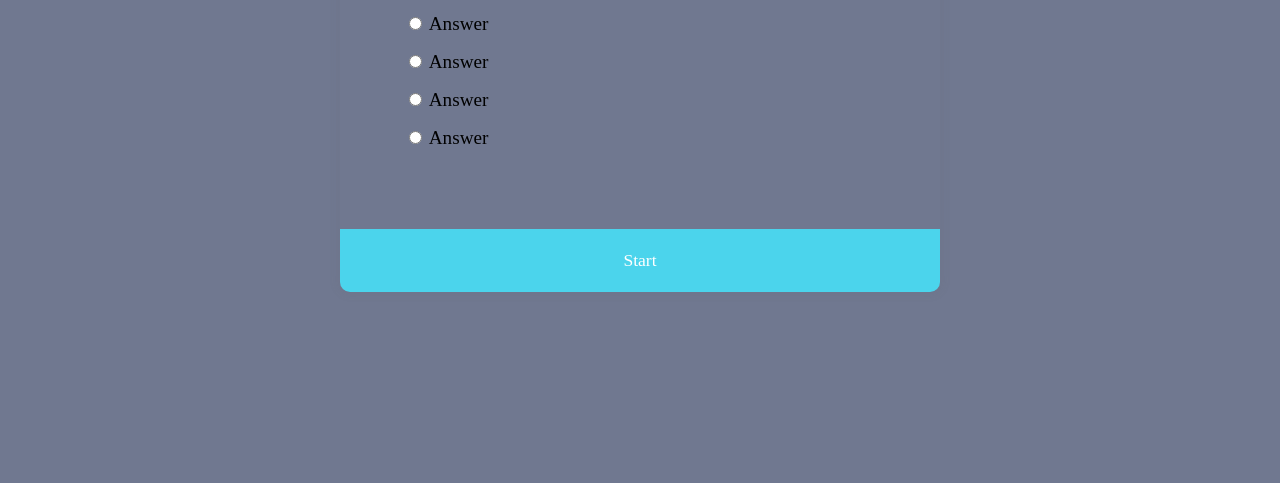
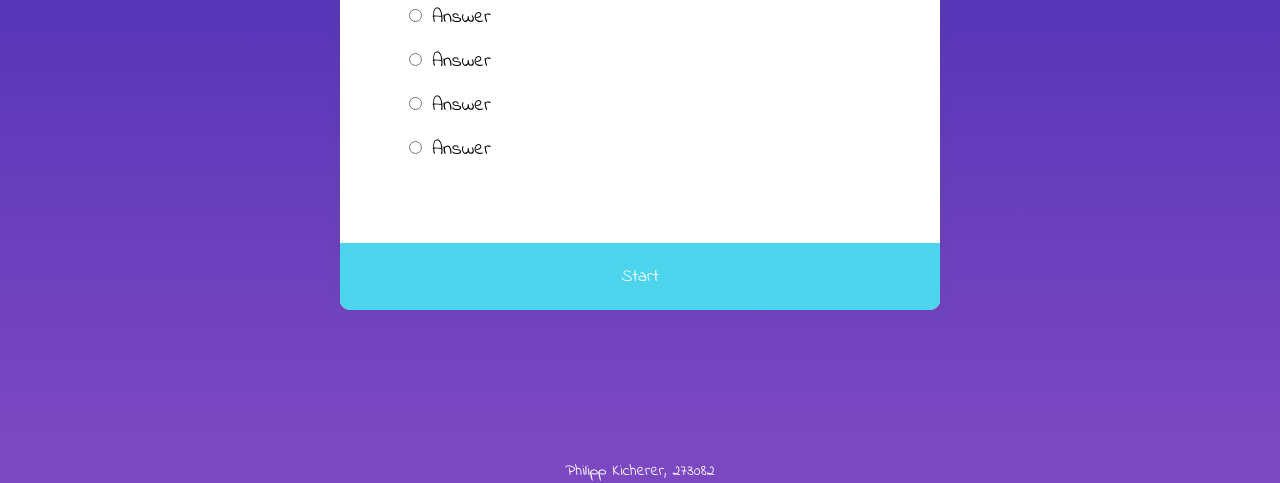
Before and after one commit to PhilippKicherer/EIA1-Abgabe, a plain HTML site: page index.html in a window 1280 px wide. Shown: the part 317-800 px from the top of the page. Drawn offline with Linux system fonts and the light colour scheme.

Commit message:
Update Wednesday

```diff
--- a/index.html
+++ b/index.html
@@ -34,6 +34,7 @@
         </div>
         <button id="submit">Start</button>
     </div>
+    <footer>Philipp Kicherer, 273082</footer>
 
 
 </body>
--- a/styles.css
+++ b/styles.css
@@ -1,7 +1,10 @@
 
+@import url('https://fonts.googleapis.com/css2?family=Indie+Flower&display=swap');
 
 body {
     background-color: #707890;
+    background-image: linear-gradient(#3D29B1, #7C48C2 95%);
+    font-family: 'Indie Flower', cursive;
     display: flex;
     align-items: center;
     justify-content: center;
@@ -11,7 +14,7 @@ body {
 }
 
 .quiz-container {
-    background-color: #707890;
+    background-color: #fff;
     border-radius: 10px;
     box-shadow: 0 0 10px 2px rgba(100, 100, 100, 0.1);
     width: 600px;
@@ -60,5 +63,14 @@ button:hover {
 
 button:focus {
     outline: none;
-    background-color:rgb(53, 173, 73);
 }
+
+footer {
+    font-family: 'Indie Flower';
+    color: #fff;
+    position: fixed;
+    left: 0;
+    bottom: 0;
+    width: 100%;
+    text-align: center;
+}
```
